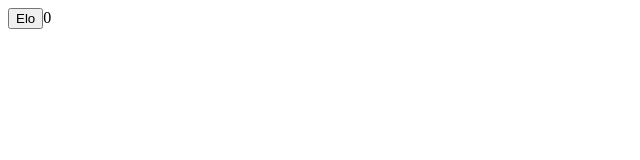
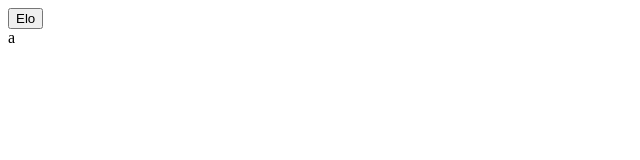
Before and after one commit to projektmati5/react-hvfwny, a React (Create React App) app: page / in a window 1280 px wide. Shown: the top 160 px of the page, without its empty margins (0-640 px from the left). Built offline with nearby package versions, Linux system fonts and the light colour scheme.

Commit message:
1 file modified

```diff
--- a/src/App.js
+++ b/src/App.js
@@ -24,5 +24,5 @@
 
 
   render(){const dane=0;
-  return dane;}
+  return <div>a</div>;}
 }
```
